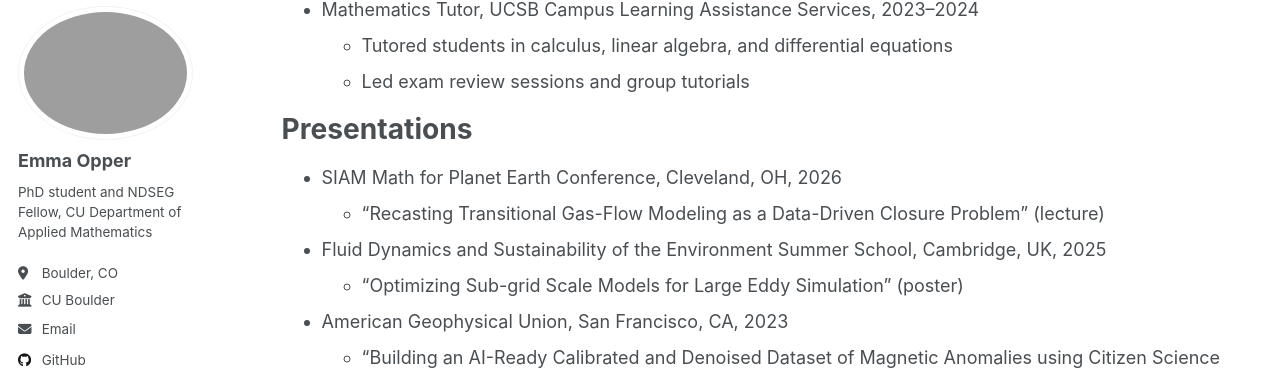
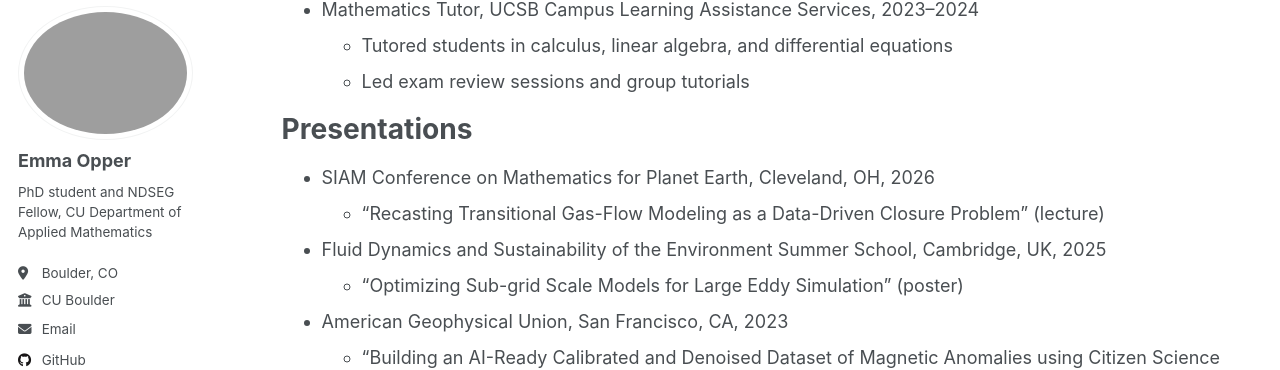
Before and after one commit to emmaopper/emmaopper.github.io, a Jekyll site: the page built from _pages/cv.md, in a window 1280 px wide and 900 px high, scrolled down 1839 px. Shown: the part 93-463 px from the top of the window. Built offline with Jekyll 4.4.1, drawn with Linux system fonts in a browser that asks for light colours.

Commit message:
Update cv.md

```diff
--- a/_pages/cv.md
+++ b/_pages/cv.md
@@ -74,7 +74,7 @@ Teaching Experience
 
 Presentations
 ======
-* SIAM Math for Planet Earth Conference, Cleveland, OH, 2026
+* SIAM Conference on Mathematics for Planet Earth, Cleveland, OH, 2026
   * "Recasting Transitional Gas-Flow Modeling as a Data-Driven Closure Problem" (lecture)
 
 * Fluid Dynamics and Sustainability of the Environment Summer School, Cambridge, UK, 2025
```
